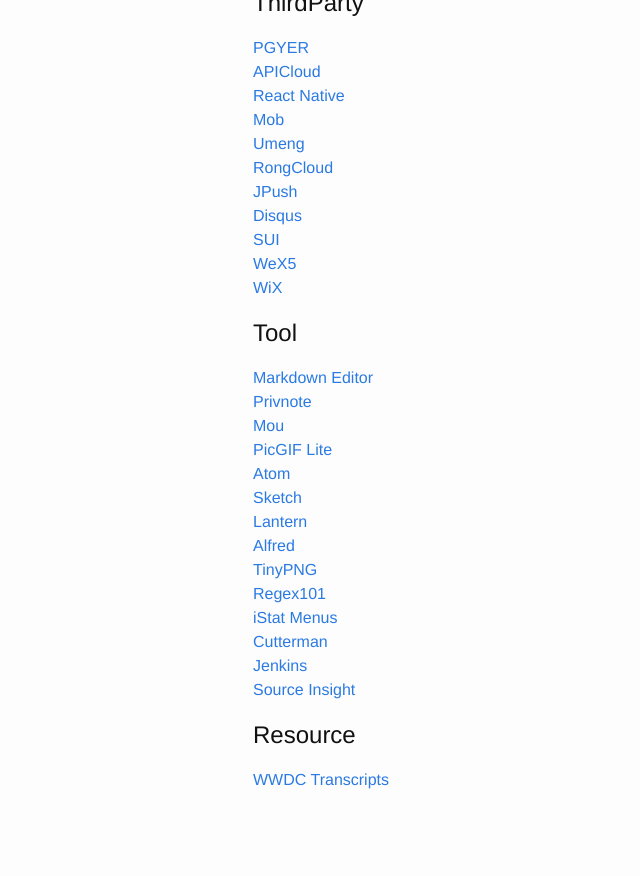
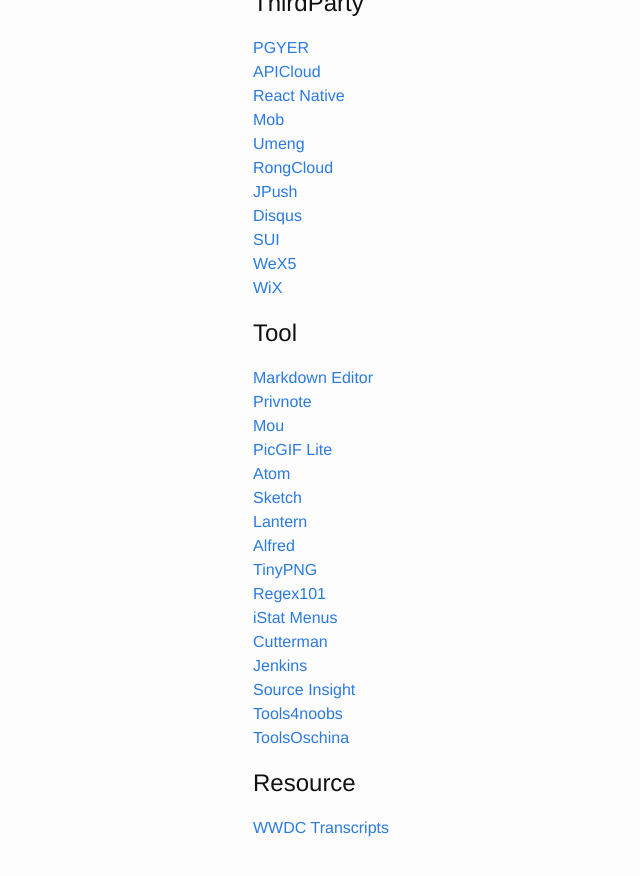
Before and after one commit to GeekRRK/GeekRRK.github.io, a Jekyll site: the page built from _posts/2015-12-24-Valuable websites.md, in a window 1280 px wide and 900 px high, scrolled down 1095 px. Shown: the top 876 px of the window, without its empty margins (17-657 px from the left). Built offline with Jekyll 4.4.1, drawn with Linux system fonts in a browser that asks for light colours; before the commit the page ends 1947 px from its top, so only the background shows below that.

Commit message:
Update Valuable websites

```diff
--- a/_posts/2015-12-24-Valuable websites.md
+++ b/_posts/2015-12-24-Valuable websites.md
@@ -68,6 +68,8 @@
 [Cutterman](http://www.cutterman.cn)
 [Jenkins](https://jenkins.io/)
 [Source Insight](http://www.sourceinsight.com/)
+[Tools4noobs](https://www.tools4noobs.com/online_tools)
+[ToolsOschina](http://tool.oschina.net)
 
 # Resource
 [WWDC Transcripts](http://asciiwwdc.com)
```
